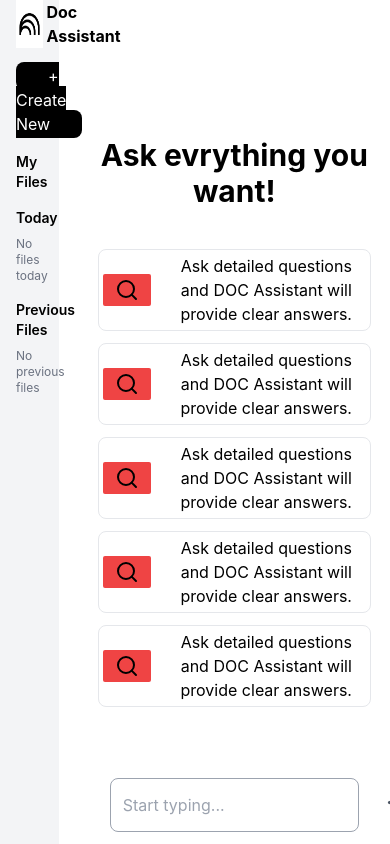
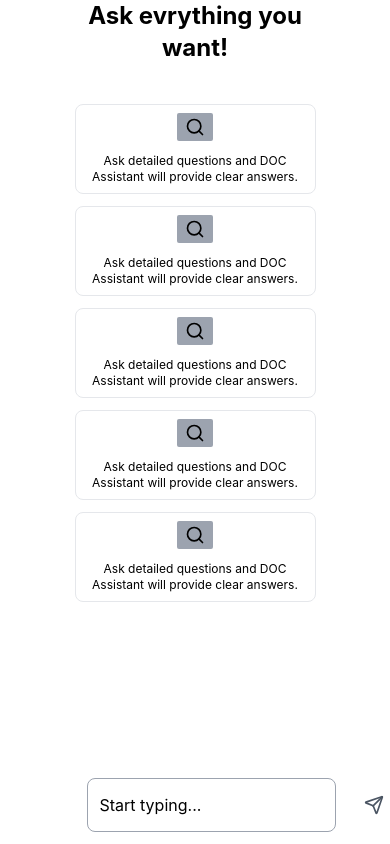
Before and after one commit to AnudeepthiKolagani/ai-doc-assistant, a React (Create React App) app: page / in a window 390 px wide. Built offline with nearby package versions, Linux system fonts and the light colour scheme.

Commit message:
Changes related to responsive of the pages

```diff
--- a/src/components/Home.js
+++ b/src/components/Home.js
@@ -3,59 +3,28 @@ import Sidebar from "./Sidebar";
 
 const Home = () => {
   return (
-    <div className="flex gap-5">
+    <div className="flex flex-col lg:flex-row gap-5">
       <Sidebar />
-      <div className="w-[70vw] mx-auto my-auto">
-        <h2 className="text-black font-bold text-3xl text-center">
+      <div className="w-[70vw] mx-auto my-auto px-4 md:px-6 pb-32 md:pb-20 lg:pb-5">
+        <h2 className="text-black font-bold text-2xl md:text-3xl text-center">
           Ask evrything you want!
         </h2>
 
-        <div className="flex flex-col gap-3 mt-10">
-          <button className="flex items-center p-1  border hover:border-red-500 rounded-lg gap-4 mx-auto">
-            <div className="bg-red-500 px-3 py-1 rounded-sm">
-              <Search />
-            </div>
-            <div>
-              Ask detailed questions and DOC Assistant will provide clear
-              answers.
-            </div>
-          </button>
-          <button className="flex items-center p-1  border hover:border-red-500 rounded-lg gap-4 mx-auto">
-            <div className="bg-red-500 px-3 py-1 rounded-sm">
-              <Search />
-            </div>
-            <div>
-              Ask detailed questions and DOC Assistant will provide clear
-              answers.
-            </div>
-          </button>
-          <button className="flex items-center p-1  border hover:border-red-500 rounded-lg gap-4 mx-auto">
-            <div className="bg-red-500 px-3 py-1 rounded-sm">
-              <Search />
-            </div>
-            <div>
-              Ask detailed questions and DOC Assistant will provide clear
-              answers.
-            </div>
-          </button>
-          <button className="flex items-center p-1  border hover:border-red-500 rounded-lg gap-4 mx-auto">
-            <div className="bg-red-500 px-3 py-1 rounded-sm">
-              <Search />
-            </div>
-            <div>
-              Ask detailed questions and DOC Assistant will provide clear
-              answers.
-            </div>
-          </button>
-          <button className="flex items-center p-1  border hover:border-red-500 rounded-lg gap-4 mx-auto">
-            <div className="bg-red-500 px-3 py-1 rounded-sm">
-              <Search />
-            </div>
-            <div>
-              Ask detailed questions and DOC Assistant will provide clear
-              answers.
-            </div>
-          </button>
+        <div className="flex flex-col gap-3 mt-10 max-w-2xl mx-auto">
+          {[1, 2, 3, 4, 5].map((item) => (
+            <button
+              key={item}
+              className="flex flex-col md:flex-row items-center p-2 md:p-3 border hover:border-black rounded-lg gap-3 md:gap-4 w-full md:w-auto justify-center md:justify-start text-center md:text-left"
+            >
+              <div className="bg-gray-400 px-2 md:px-3 py-1 rounded-sm flex-shrink-0">
+                <Search className="w-5 h-5 md:w-6 md:h-6" />
+              </div>
+              <div className="text-xs md:text-sm">
+                Ask detailed questions and DOC Assistant will provide clear
+                answers.
+              </div>
+            </button>
+          ))}
         </div>
 
         <div className="fixed bottom-0  w-[70vw] bg-white p-3">
@@ -63,7 +32,7 @@ const Home = () => {
             <input
               type="text"
               placeholder="Start typing..."
-              className="flex-1 outline-none bg-transparent"
+              className="flex-1 outline-none bg-transparent text-black placeholder-black"
             />
 
             <button className="p-2 rounded-md hover:bg-gray-200 transition">
--- a/src/components/Sidebar.js
+++ b/src/components/Sidebar.js
@@ -26,12 +26,12 @@ const Sidebar = () => {
   };
 
   return (
-    <div className="w-[15vw] bg-gray-100 min-h-screen h-full flex flex-col gap-4 px-4">
+    <div className="hidden lg:flex w-full lg:w-[15vw] bg-gray-100 min-h-screen h-full flex-col gap-4 px-4">
       <Logo />
-      <div>
+      <div className="flex justify-center">
         <Link
           to="/upload-file"
-          className="bg-black px-8 py-1 rounded-lg text-white"
+          className="bg-black px-8 py-1 rounded-lg text-white text-sm"
         >
           {" "}
           + Create New
```
